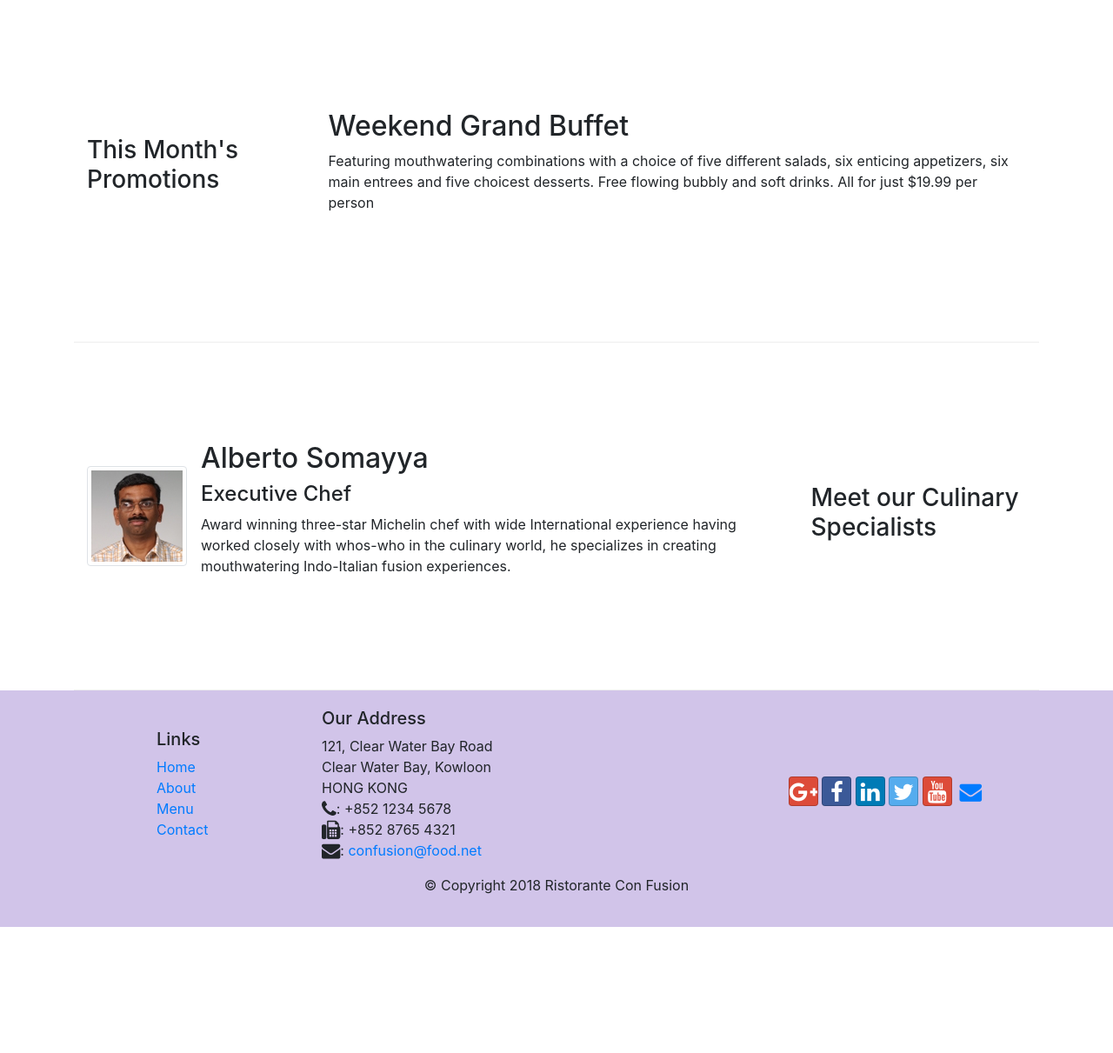
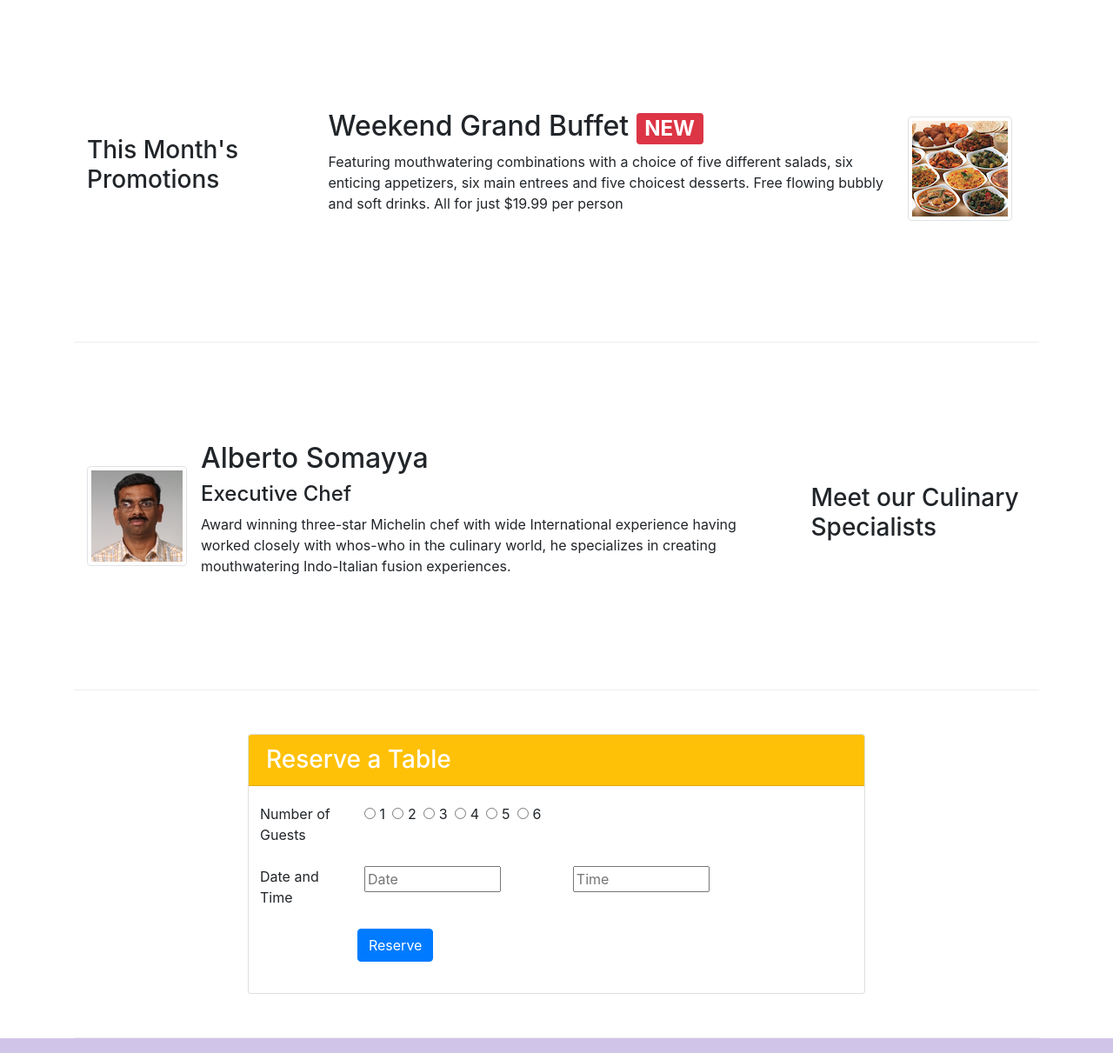
Before and after one commit to Marrek9099/Bootstrap, a website: page index.html in a window 1280 px wide. Shown: the part 740-1951 px from the top of the page at 87% size. Before the commit the page ends 1806 px from the top, so only its background shows below. Drawn offline with nearby package versions, Linux system fonts and the light colour scheme.

Commit message:
Assignment 2

```diff
--- a/index.html
+++ b/index.html
@@ -39,8 +39,11 @@
                     <h1>Ristorante con Fusion</h1>
                     <p>We take inspiration from the World's best cuisines, and create a unique fusion experience. Our lipsmacking creations will tickle your culinary senses!</p>
                 </div>
-                <div class="col-12 col-sm align-self-center">
+                <div class="col-12 col-sm-3 align-self-center">
                     <img src="img/logo.png" class="img-fluid">
+                </div>
+                <div class="col-12 col-sm-3 align-self-center">
+                    <a href="#reserve" class="btn btn-warning btn-sm w-75">Reserve Table</a>
                 </div>
         </div>
     </header>
@@ -67,9 +70,16 @@
                 <h3>This Month's Promotions</h3>
             </div>
             <div class="col col-sm col-md">
-                <h2>Weekend Grand Buffet</h2>
-                <p class="d-none d-sm-block">Featuring mouthwatering combinations with a choice of five different salads, six enticing appetizers, six main entrees and five choicest desserts. Free flowing bubbly and soft drinks. All for just $19.99 per person </p>
+                <div class="media">
+                    <div class="medial-body">
+                        <h2 class="mt-0">Weekend Grand Buffet <span class="badge badge-danger">NEW</span></h2>
+                        <p class="d-none d-sm-block">Featuring mouthwatering combinations with a choice of five different salads, six enticing appetizers, six main entrees and five choicest desserts. Free flowing bubbly and soft drinks. All for just $19.99 per person </p>
+                    </div>
+                    <img src="./img/buffet.png" alt="" class="d-flex mr-3 img-thumbnail align-self-center"  alt="buffet">
+                </div>
+
             </div>
+
         </div>
 
         <div class="row row-content align-items-center">
@@ -83,6 +93,51 @@
                         <h2 class="mt-0">Alberto Somayya</h2>
                         <h4>Executive Chef</h4>
                         <p class="d-none d-sm-block">Award winning three-star Michelin chef with wide International experience having worked closely with whos-who in the culinary world, he specializes in creating mouthwatering Indo-Italian fusion experiences. </p>
+                    </div>
+                </div>
+            </div>
+        </div>
+    </div>
+
+    <div class="container" id="reserve">
+        <div class="row row-content">
+            <div class="col-12 offset-sm-2 col-sm-8 align-self-center">
+                <div class="card">
+                    <h3 class="card-header bg-warning text-white">Reserve a Table</h3>
+                    <div class="card-body">
+                        <div class="row">
+                            <form>
+                                <div class="form-group row">
+                                    <label class="col-12 col-sm-2 ml-2 " for="guests"> Number of Guests</label>
+                                    <div class="col-12 col-sm-8">
+                                        <input  type="radio" id="1" name="guests" value="1">
+                                        <label  class="mr-1" for="1">1</label>
+                                        <input  type="radio" id="2" name="guests" value="2">
+                                        <label class="mr-1" for="2">2</label>
+                                        <input  type="radio" id="3" name="guests" value="3">
+                                        <label class="mr-1" for="3">3</label>
+                                        <input  type="radio" id="4" name="guests" value="4">
+                                        <label class="mr-1" for="4">4</label>
+                                        <input  type="radio" id="5" name="guests" value="5">
+                                        <label class="mr-1" for="5">5</label>
+                                        <input  type="radio" id="6" name="guests" value="6">
+                                        <label class="mr-1" for="6">6</label>
+                                    </div>
+                                </div>
+                                <div class="form-group row">
+                                    <label class="col-12 col-sm-2 ml-2" for="date and time"> Date and Time</label>
+                                    <div class="col-12 col-sm-4"><input class="w-75" type="text" name="Date" id="date and time" placeholder="Date"></div>
+
+                                    <div class="col-12 col-sm-4"><input class="w-75" type="text" name="Time" id="date and time" placeholder="Time"></div>
+
+                                </div>
+                                <div class="form-group row">
+                                    <div class="col-12 offset-sm-2 col-sm-10">
+                                        <button class="btn btn-primary" type="submit">Reserve</button>
+                                    </div>
+                                </div>
+                            </form>
+                        </div>
                     </div>
                 </div>
             </div>
@@ -129,6 +184,7 @@
                 </div>
            </div>
         </div>
+
     </footer>
     <!-- jQuery first, then Popper.js, then Bootstrap JS. -->
     <script src="node_modules/jquery/dist/jquery.slim.min.js"></script>
```
